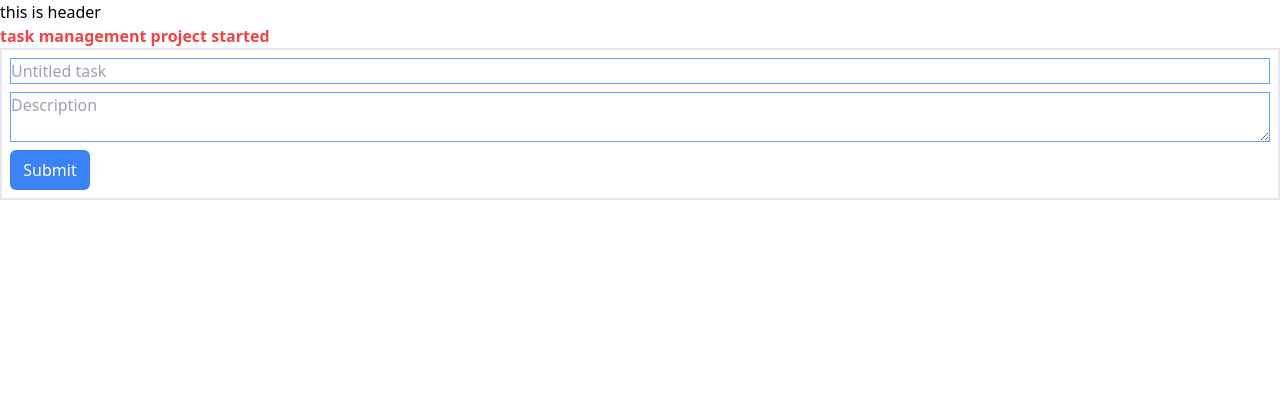
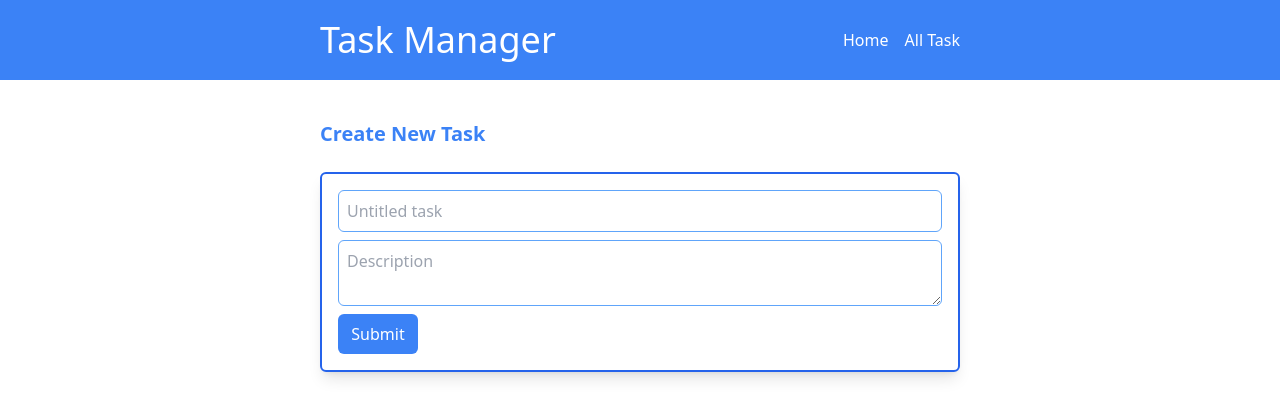
Before and after one commit to EloraBarua62/task-management-system, a Next.js app: page / in a window 1280 px wide. Shown: the top 418 px of the page. Built offline with nearby package versions, Linux system fonts and the light colour scheme.

Commit message:
design completed

```diff
--- a/components/shared/Header/Header.tsx
+++ b/components/shared/Header/Header.tsx
@@ -1,10 +1,20 @@
+import Link from 'next/link';
 import React from 'react';
 
 const Header = () => {
     return (
-        <div>
-            <h1>this is header</h1>
+      <div className="w-full bg-blue-500 px-5 md:px-0 py-5">
+        <div className="w-full md:w-1/2 flex justify-between items-center mx-auto">
+          <div>
+            <h1 className="text-4xl text-white font-medium">Task Manager</h1>
+          </div>
+
+          <div className="flex gap-4 text-white">
+            <Link href="/">Home</Link>
+            <Link href="/front">All Task</Link>
+          </div>
         </div>
+      </div>
     );
 };
 
--- a/pages/front.tsx
+++ b/pages/front.tsx
@@ -28,25 +28,40 @@ export default observer(function Front() {
   }
 
     return (
-      <div>
-        <h1 className="text-yellow-300 text-2xl">front page </h1>
+      <div className="w-full">
+        {/* <h1 className="text-yellow-300 text-2xl">front page </h1> */}
+
+        <div className="w-3/4 mx-auto my-20 grid grid-cols-1 md:grid-cols-2 lg:grid-cols-3 gap-5">
           {taskStore.taskList.map((task: any) => (
-          <div key={task.id}>
-            <h1>{task.title}</h1>
-            <h1>{task.status}</h1>
-            <p>{task.description}</p>
-            <div>
+            <div
+              key={task.id}
+              className="w-60 h-60 bg-blue-100  border-blue-500 rounded-lg shadow-lg mx-auto"
+            >
+              <div className="w-full bg-blue-500 p-2 rounded-t-lg">
+                <h1 className="text-white text-xl font-bold capitalize text-center">
+                  {task.title}
+                </h1>
+              </div>
+
+              <p className="px-4 mt-5">{task.description}</p>
+              <div className="mx-4 w-24 bg-yellow-500 rounded-lg">
+                <h1 className=" text-white font-medium mt-2 text-center">
+                  {task.status}
+                </h1>
+              </div>
+
+              <div className="px-4 flex gap-4 mt-10">
+                <button
+                  onClick={() => handleUpdate(task)}
+                  className="font-bold bg-blue-600 text-white px-2 py-1 rounded-lg"
+                >
+                  Update
+                </button>
                 <button
                   onClick={() => handleDelete(task)}
-                className="font-bold bg-red-600 text-white p-1 rounded-sm"
+                  className="font-bold bg-red-600 text-white px-2 py-1 rounded-lg"
                 >
                   Delete
-              </button>
-              <button
-                onClick={() => handleUpdate(task)}
-                className="font-bold bg-red-600 text-white p-1 rounded-sm"
-              >
-                Update
                 </button>
               </div>
 
@@ -59,5 +74,6 @@ export default observer(function Front() {
             </div>
           ))}
         </div>
+      </div>
     );
 })
--- a/pages/index.tsx
+++ b/pages/index.tsx
@@ -1,8 +1,10 @@
+import { useRouter } from "next/router";
 import { useTasks } from "../app/store";
 
 function Home() {
 
   const taskStore = useTasks();
+  const router = useRouter();
 
   // Handle data and process
   const handleNewTask = (event: any) => {
@@ -13,21 +15,40 @@ function Home() {
     const status = 'To Do';
 
     taskStore.addTasks({id, title, description,status });
+    router.push('./front')
+
   };
 
-    return(
-        <div>
-          <h1 className="text-red-500 font-bold">task management project started</h1>
-
+    return (
+      <div className="w-full py-10">
+        <div className="w-1/2 mx-auto">
+          <h1 className="text-xl text-blue-500 font-bold">Create New Task</h1>
 
           {/* New Task Form*/}
-           <form onSubmit={handleNewTask} className="flex flex-col gap-2 border-2 p-2">
-              <input type="text" name="title" className="border border-blue-400" placeholder="Untitled task"/>
-              <textarea name="description" className="border border-blue-400" placeholder="Description"></textarea>
-              <input type="submit" value="Submit" className="w-20 p-2 rounded-md text-white bg-blue-500 hover:bg-blue-600" />
-           </form>
+          <form
+            onSubmit={handleNewTask}
+            className="flex flex-col gap-2 border-2 p-4 mt-6 shadow-lg border-blue-600 rounded-md"
+          >
+            <input
+              type="text"
+              name="title"
+              className="border border-blue-400 p-2 rounded-md outline-none"
+              placeholder="Untitled task"
+            />
+            <textarea
+              name="description"
+              className="border border-blue-400 p-2 rounded-md outline-none"
+              placeholder="Description"
+            ></textarea>
+            <input
+              type="submit"
+              value="Submit"
+              className="w-20 p-2 rounded-md text-white bg-blue-500 hover:bg-blue-600"
+            />
+          </form>
         </div>
-    )
+      </div>
+    );
 };
 
 
```
Lines whose indentation alone changed are shown as unchanged.
